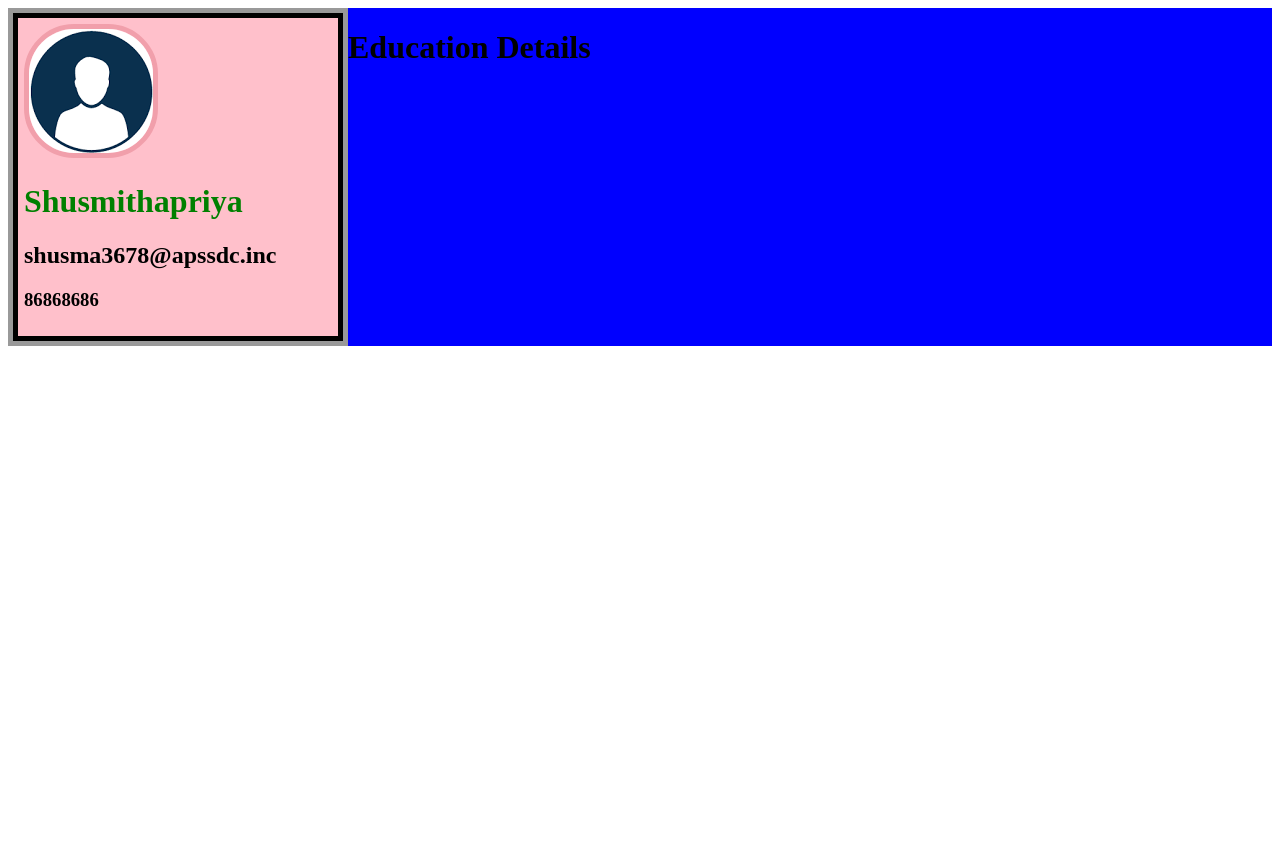
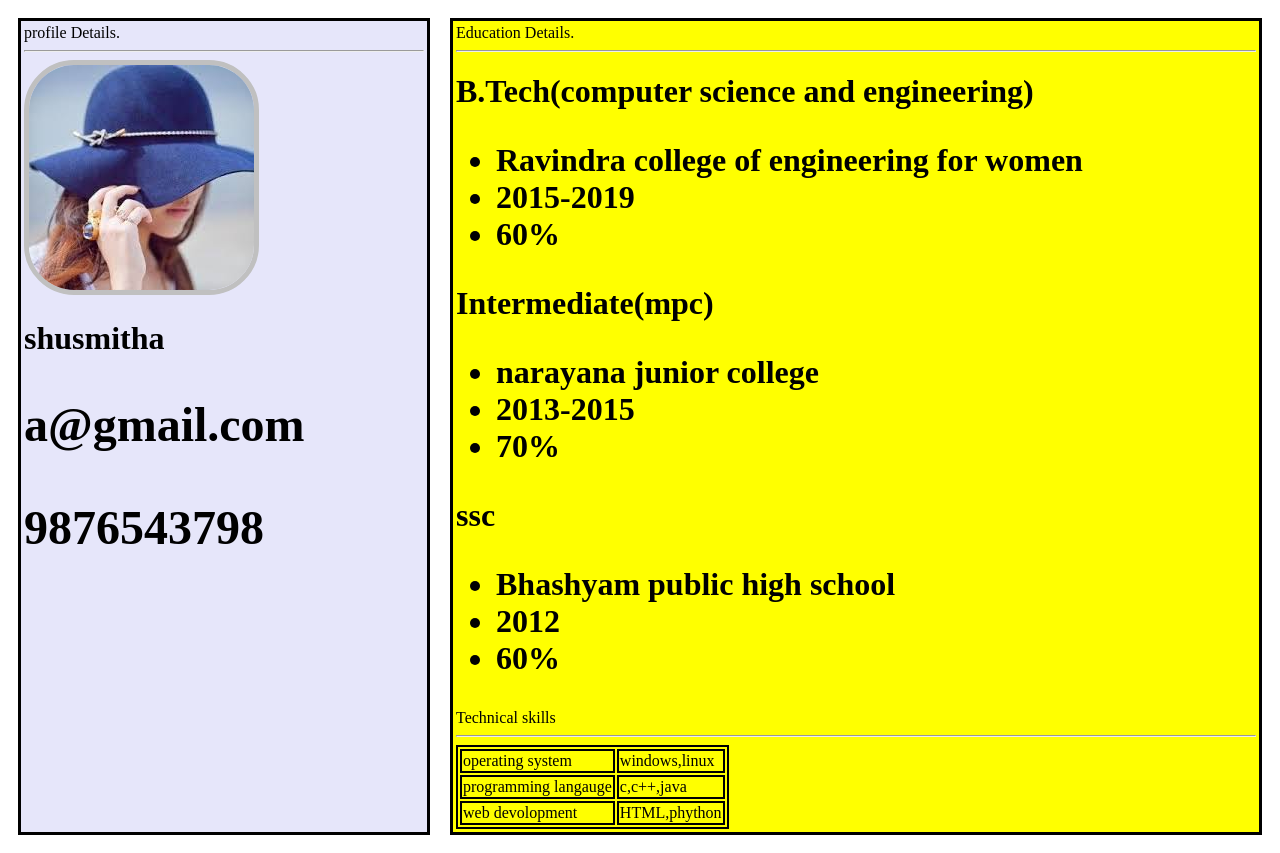
Before and after one commit to shusmithapriya/resume, a plain HTML site: page index.html in a window 1280 px wide. Before the commit the page ends 800 px from the top, so only its background shows below. Drawn offline with Linux system fonts and the light colour scheme.

Commit message:
added js and json

```diff
--- a/data.json
+++ b/data.json
@@ -0,0 +1,47 @@
+{
+"basics":{
+  "photo":"123.jpg",
+  "name": "shusmitha",
+  "email":"a@gmail.com",
+  "phone": "9876543798"
+},
+"education":[{
+  "course": "B.Tech(computer science and engineering)",
+  "college":[
+    "Ravindra college of engineering for women",
+    "2015-2019",
+    "60%"
+  ]
+},
+{
+  "course": "Intermediate(mpc)",
+  "college": [
+    "narayana junior college ",
+    "2013-2015",
+    "70%"
+  ]
+},
+{
+"course": "ssc",
+"college": [
+  "Bhashyam public high school",
+  "2012",
+  "60%"
+]
+}
+],
+  "skills":[
+    {
+    "name":"operating system",
+    "value":"windows,linux"
+  },
+  {
+  "name":"programming langauge",
+  "value":"c,c++,java"
+},
+{
+  "name":"web devolopment",
+  "value":"HTML,phython"
+}
+]
+}
--- a/index.html
+++ b/index.html
@@ -2,14 +2,15 @@
 <html lang="en" dir="ltr">
   <head>
     <meta charset="utf-8">
-    <meta name="viewport:" content="width=device-width,initial-scale=1.0">
+    <meta name="viewport" content="width=device-width,initial-scale=1.0">
     <title>RESUME</title>
     <link rel="stylesheet" href="style.css">
   </head>
   <body>
-<div class="main">
-  <div class="left">
-    <img src="shu.png" alt="My Profile image">
+<div class="main" id="main">
+  <!-- <div class="left">
+    <img src="123.jpg"
+  " alt="My Profile image">
     <h1 id="name">Shusmithapriya</h1>
     <h2>shusma3678@apssdc.inc</h2>
     <h3>86868686</h3>
@@ -19,10 +20,10 @@
       <h1>Education Details</h1>
 
     </div>
-  </div>
+  </div> -->
 </div>
   </body>
-<script type="text/javascript" src="main.js">
+<script type="text/javascript" src="main.js"async>
 
 </script>
 
--- a/main.js
+++ b/main.js
@@ -0,0 +1,94 @@
+//Ajax call(xmlhttpRequest)intiation
+function loadjson(file,callback){
+var xhr=new XMLHttpRequest();
+xhr.overrideMimeType("application/json");
+xhr.open("GET",file,true);
+xhr.onreadystatechange=function(){
+  if(xhr.readyState===4 && xhr.status=="200"){
+    callback(xhr.responseText);
+  }
+}
+xhr.send();
+}
+//function calling
+loadjson("data.json",function(text){
+  let data=JSON.parse(text);
+  console.log(data);
+  basics(data.basics);
+  education(data.education);
+  skill(data.skills);
+})
+//var main=document.queryselector(".main")
+//for main div class calling
+var main=document.getElementById('main');
+//for main div class calling
+//var main=document.getElementById('main');
+//appending to main this
+var left=document.createElement("div");
+left.classList.add("left");
+//left.setAttribute("id","left")
+//adding text to this
+left.textContent="profile Details."
+left.appendChild(document.createElement("HR"));
+//appending to main this
+main.appendChild(left);
+function basics(leftside){
+  var image=document.createElement("img");
+  image.src=leftside.photo;
+  left.appendChild(image);
+  var name=document.createElement("h1");
+  name.textContent=leftside.name;
+  left.appendChild(name);
+  var email=document.createElement("h2");
+email.textContent=leftside.email;
+name.appendChild(email);
+var ph=document.createElement("p");
+ph.textContent=leftside.phone;
+email.appendChild(ph);
+console.log(left);
+}
+//right div creation
+var right=document.createElement("div");
+right.classList.add("right");
+//right.SetAttribute("id","right")
+main.appendChild(right);
+//education div started
+var edu=document.createElement ("div");
+edu.classList.add("edu1")
+edu.textContent="Education Details.";
+edu.appendChild(document.createElement("HR"));
+right.appendChild(edu);
+function education(Educa){
+for(i in Educa){
+  var e1=document.createElement("h1");
+  e1.classList.add("edu2");
+  e1.textContent=Educa[i].course;
+
+  var ul=document.createElement("ul");
+  for(j in Educa[i].college){
+    var li=document.createElement("li");
+    li.textContent=Educa[i].college[j];
+    ul.appendChild(li);
+    e1.appendChild(ul);
+    edu.appendChild(e1);
+
+  }
+  }
+}
+function skill(skills) {
+  var skill_title=document.createElement("div");
+  skill_title.classList.add("tech_skill");
+  skill_title.textContent="Technical skills";
+  skill_title.appendChild(document.createElement("HR"));
+  right.appendChild(skill_title);
+  //table creation
+  var table=document.createElement("table");
+//  table.setAttribute("id","tab");
+  var row="";
+  for (var i=0;i<skills.length;i++) {
+    row =row+"<tr><td>"+skills[i].name+"</td><td>"+skills[i].value+"</td></tr>"
+
+  }
+table.innerHTML=row;
+skill_title.appendChild(table);
+}
--- a/style.css
+++ b/style.css
@@ -1,112 +1,116 @@
+table,tr,td{
+  border:2px solid#000;
+  border_collapse:collapse;
+}
 .main{
-  width:100%;
-  background-color: #999;
-    /*flex box syntax*/
+display: flex;
+flex-wrap: wrap;
+}
+.left{
+  text-align:justify;
+  background-color: pink;
+  /* border: 5px 4px 5px 4px #fff; */
+  /* width: 30%; */
+  /* background-image: url(); */
+  margin: 10px;
+  border: 3px solid #000;
+  flex:1;
+  padding: 3px;
+}
+.right{
+  /* width: 70%; */
+  background-color: yellow;
+  /* border: 5px 4px 5px 4px #fff; */
+  margin: 10px;
+  border: 3px solid #000;
+   padding: 3px;
+   flex:2;
+}
+#name{
+  color: green;
+}
+.left img{
+  border-radius: 50px;
+  border: 5px solid silver;
+}
+@media only screen and (min-width:1024px) and (max-width:1280px)
+ {
+  .main{
     display: flex;
 
-  flex-direction:row;
-
+        width: 100%;
+  }
   .left{
-  width:25%;
-  background-color: #999;
-  border: 5px solid #000;
-  margin:5px;
-  padding:6px;
-  /* background-image: url() */
+    width: 30%;
+    background-color: lavender;
   }
   .right{
-  width:75%;
-  background-color: #666;
-  border:5px 4px 5px 4px #fff;
+    width: 70%;
+    background-color: yellow;
   }
-#name{
-  color:green;
+
 }
-.left img{
-  border-radius:50px;
-  border:5px solid #c454
-}
-/*media queries(1024,1280,768,480)
-1280-1024:Desktop
-1024-768:Tablet(Landspace)
-768-480:Tablet
-480:mobile Landspace(or)smaller device
-*/
-/*@media only screen and(min-width=425px){
-}*/
-@media only screen and (min-width:1024px)and (max-width:1280px) {
-
+@media only screen and (min-width:768px) and (max-width:1024px)
+{
   .main
   {
     display: flex;
-    flex-direction: row;
+
     width: 100%;
   }
+  .left
+  {
+    width: 30%;
+    background-color: orange;
+  }
+  .right
+  {
+    width: 70%;
+    background-color: red;
+  }
+  }
 
-.left{
-  width:25%;
-background-color:orange;
-/*background-color*/
-}
-.right{
-  width:75%;
-  background-color:blue;
-}
 
 }
 
-@media only screen and (min-width:760px)and (max-width:1024px){
+   @media only screen and (min-width:480px) and (max-width:768px)
+    {
     .main
     {
       display: flex;
-    flex-direction: row;
+
+
       width: 100%;
     }
+    .left
+    {
+      width: 30%;
+      background-color: blue;
     }
-.left{
-  width:25%;
-background-color:pink;
-/*background-color*/
+    .right
+    {
+      width: 70%;
+      background-color: pink;
     }
-.right{
-  width:75%;
-  background-color:blue;
 }
 
-}
-@media only screen and (min-width:480px)and(max-width:768px) {
+
+    @media only screen and (max-width:480px)
+    {
       .main
       {
         display: flex;
-    flex-direction: row;
+
         width: 100%;
       }
+      .left
+      {
+        width: 30%;
+        background-color: yellow;
       }
-.left{
-  width:25%;
-background-color:#666;
-/*background-color*/
-}
-.right{
-  width:75%;
-  background-color:#5436;
+      .right
+      {
+        width: 70%;
+        background-color: lavender;
       }
 }
-@media only screen and (max-width:480px) {
-  .main
-  {
-    display: flex;
-    flex-direction: row;
-    width: 100%;
-    }
-}
-.left{
-  width:25%;
-background-color:#666;
-/*background-color*/
-}
-.right{
-  width:75%;
-  background-color:#5436;
-}
-}
```
Also changed, not shown: 123.jpg (added), shu.png (deleted). Lines whose indentation alone changed are shown as unchanged.
